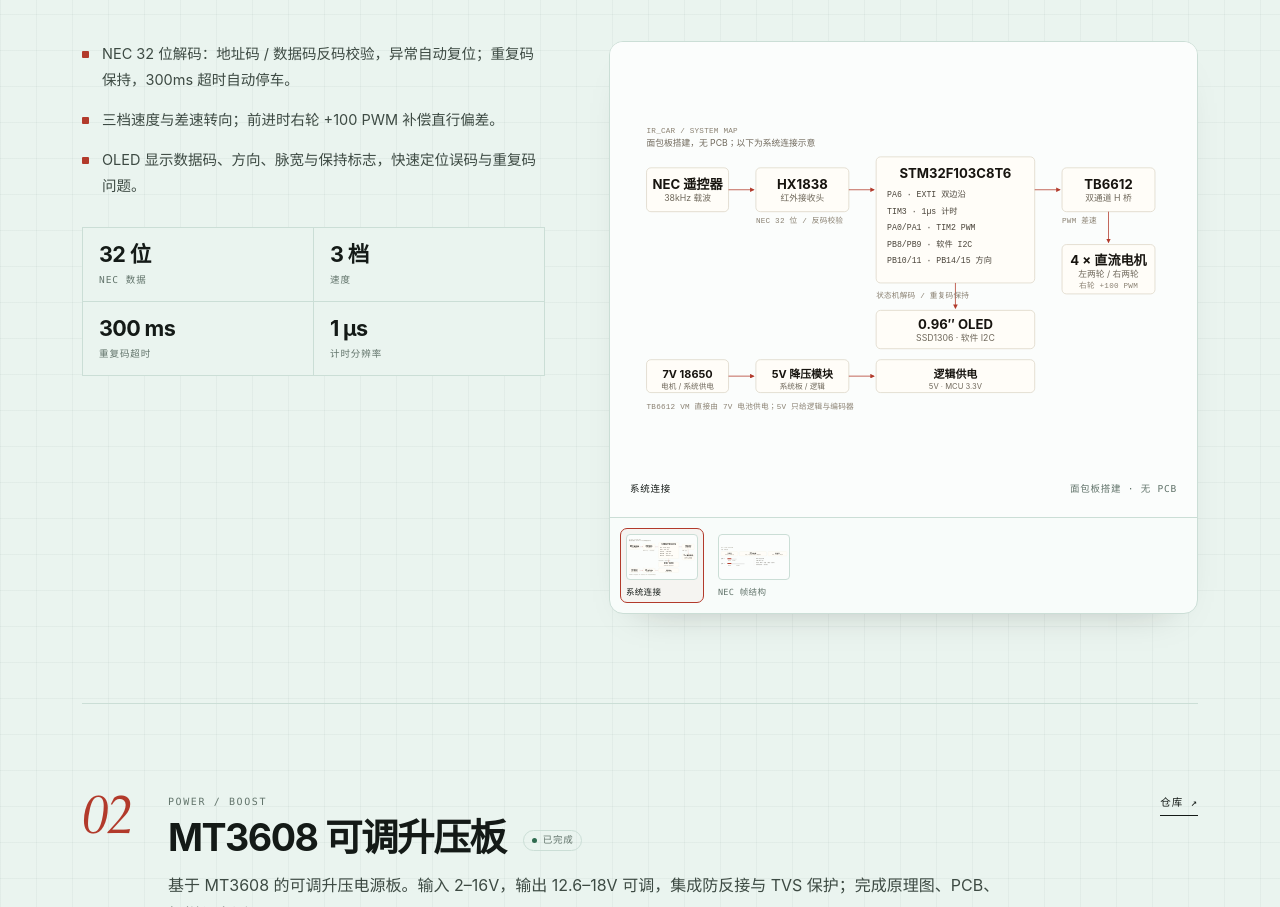
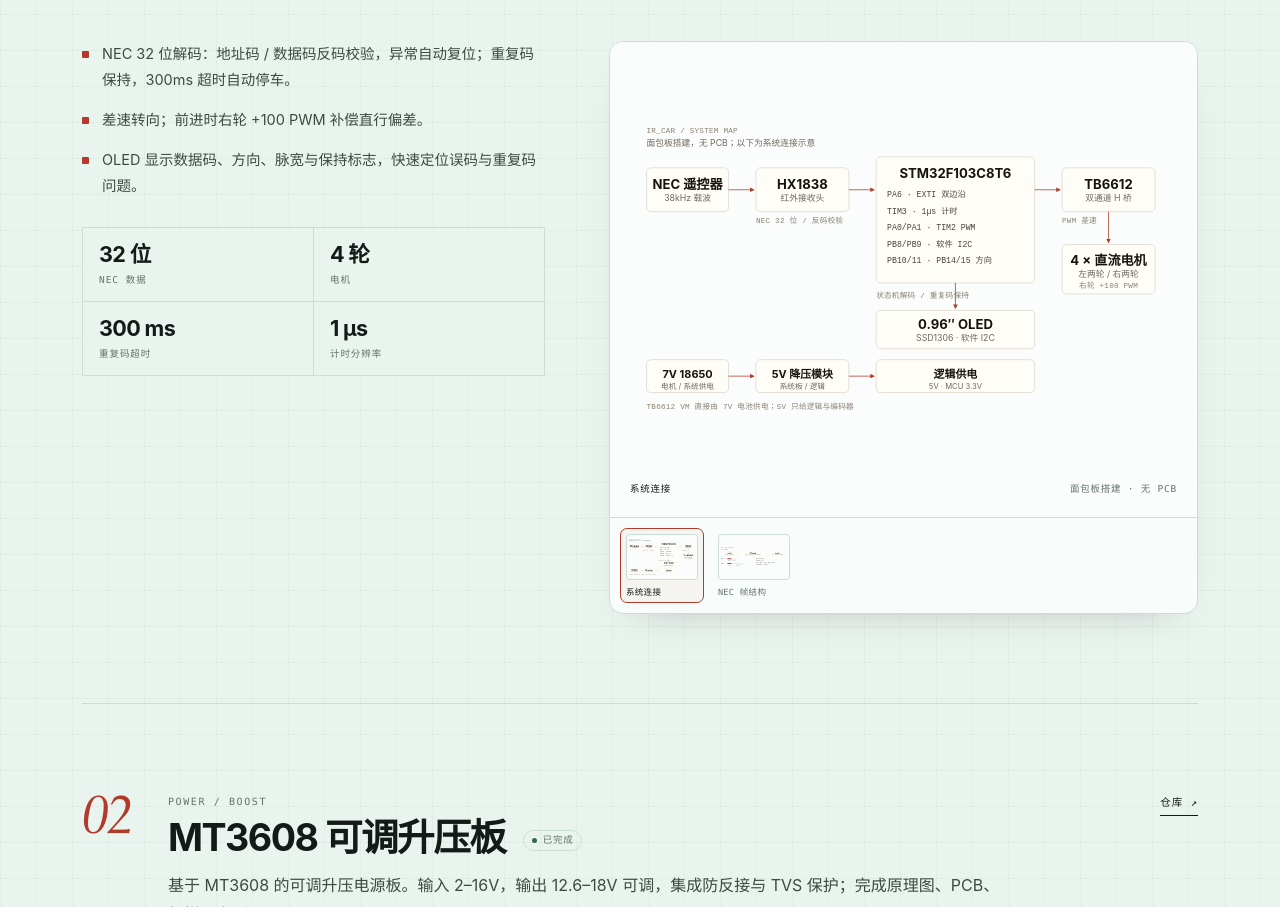
Before and after one commit to Yi-lne/Yi-lne.github.io, a plain HTML site: page index.html in a window 1280 px wide. Shown: the part 850-1757 px from the top of the page. Drawn offline with Linux system fonts and the light colour scheme.

Commit message:
更正部分描述

```diff
--- a/index.html
+++ b/index.html
@@ -85,12 +85,12 @@
             <div class="project-info">
               <ul class="points">
                 <li>NEC 32 位解码：地址码 / 数据码反码校验，异常自动复位；重复码保持，300ms 超时自动停车。</li>
-                <li>三档速度与差速转向；前进时右轮 +100 PWM 补偿直行偏差。</li>
+                <li>差速转向；前进时右轮 +100 PWM 补偿直行偏差。</li>
                 <li>OLED 显示数据码、方向、脉宽与保持标志，快速定位误码与重复码问题。</li>
               </ul>
               <div class="stats">
                 <div><b>32 位</b><span>NEC 数据</span></div>
-                <div><b>3 档</b><span>速度</span></div>
+                <div><b>4 轮</b><span>电机</span></div>
                 <div><b>300 ms</b><span>重复码超时</span></div>
                 <div><b>1 µs</b><span>计时分辨率</span></div>
               </div>
```
